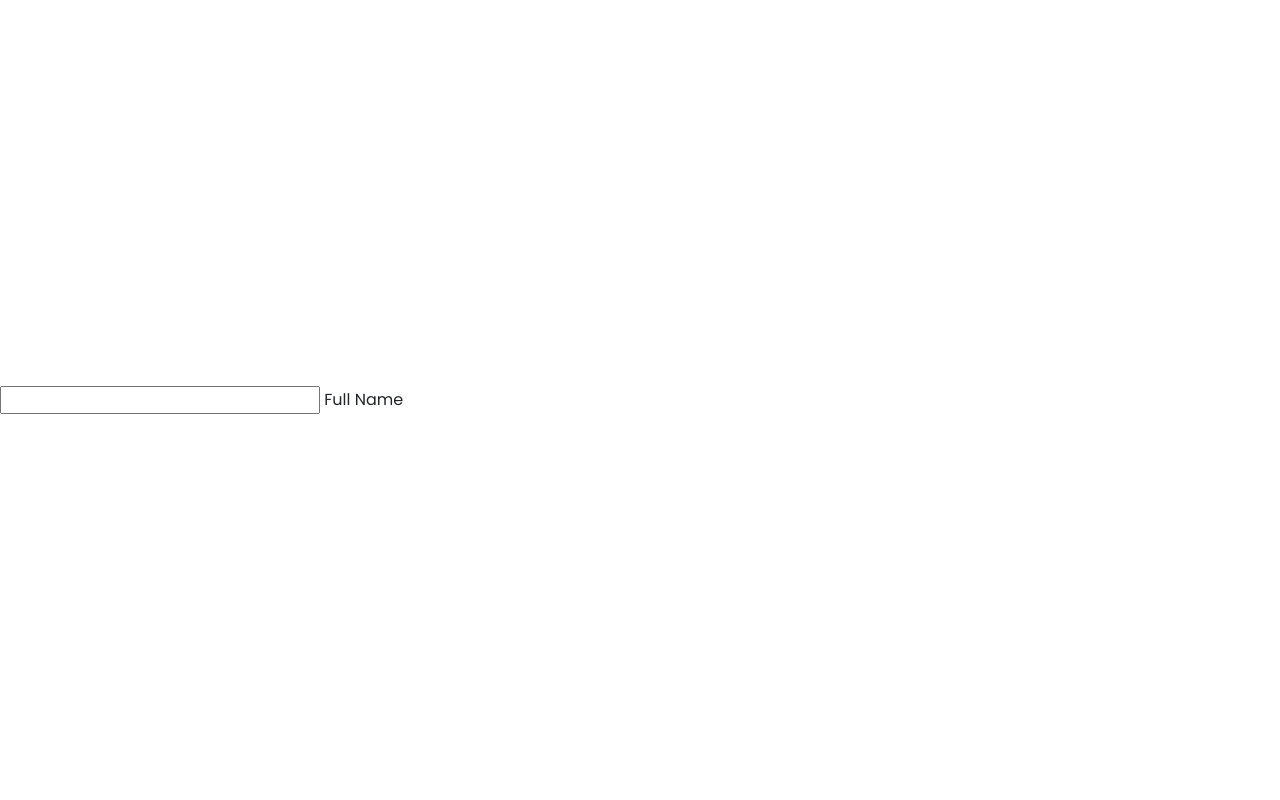
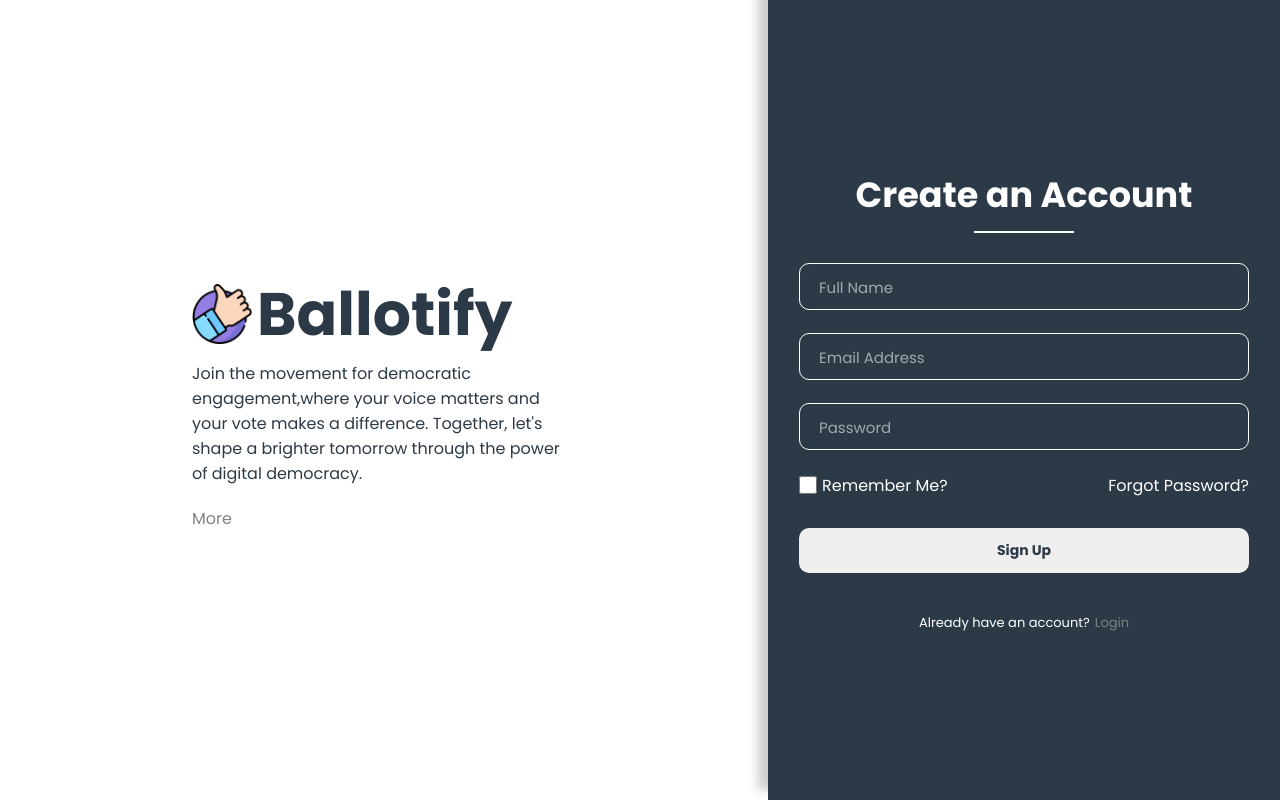
Before and after one commit to harshitaphadtare/Ballotify, a PHP site: page / in a window 1280 px wide. Before the commit the page is almost empty. Run offline with PHP 8.4, Linux system fonts and the light colour scheme.

Commit message:
login and signup pages style added

```diff
--- a/index.php
+++ b/index.php
@@ -5,47 +5,92 @@
     <meta name="viewport" content="width=device-width, initial-scale=1.0">
     <title>Ballotify</title>
     <link rel="stylesheet" href="./style/login.css">
-    <link href="https://cdn.jsdelivr.net/npm/bootstrap@5.3.3/dist/css/bootstrap.min.css" rel="stylesheet" integrity="sha384-QWTKZyjpPEjISv5WaRU9OFeRpok6YctnYmDr5pNlyT2bRjXh0JMhjY6hW+ALEwIH" crossorigin="anonymous">
 </head>
 <body>
+    <section class="content">
+        <div class="logo">
+            <img height="60" src="./assets/positive-vote.png" alt="">
+            <h1>Ballotify</h1>
+        </div>
+        <div class="description">
+            <p>Join the movement for democratic engagement,where your voice matters and your vote makes a difference. Together, let's shape a brighter tomorrow through the power of digital democracy.</p>
+        </div>
+        <div class="more">
+            <a target="_blank" href="https://www.altamed.org/articles/5-reasons-why-you-should-vote">More</a>
+        </div>
+    </section>
 
-    <div class="input-group">
-        <div class="input-field">
-            <input type="text" id="" name="name">
-            <label class="labelLine" for="name">Full Name</label>
-        </div>
-    </div>
-<!--
-    <div class="backdrop"> -->
+    <section class="signup">
+        <h1 id="title">Create an Account</h1>
+        <div class="underline"></div>
+        <form action="">
+            <!-- input section -->
+            <div class="input-group">
+                <div class="input-field" id="nameField">
+                    <input type="text" required>
+                    <div class="labelLine">Full Name</div>
+                </div>
+                <div class="input-field">
+                    <input type="email" required>
+                    <div class="labelLine">Email Address</div>
+                </div>
+                <div class="input-field">
+                    <input type="password" required>
+                    <div class="labelLine">Password</div>
+                </div>
+            </div>
 
+            <!-- user help section -->
+            <div class="user-help">
+                <div class="checkmark">
+                    <input type="checkbox" id="check-remember" value="remember-me">
+                    <label for="remember-me"> Remember Me?</label>
+                </div>
 
-        <!-- <div class="left">
-            <div class="logo">
-                <img height="70px" width="70px" src="assets/raise-hand.png" alt="voting hands raised">
-                <h1 class="h1">Ballotify</h1>
-                <div class="underline"></div>
+                <div class="forgot-pass">
+                    <a href="#">Forgot Password?</a>
+                </div>
             </div>
-            <p class="details">
-                Join the movement for democratic engagement,where your voice matters and your vote makes a difference. Together, let's shape a brighter tomorrow through the power of digital democracy.
-            </p>
-        </div>
-        <div class="right">
-            <div class="form">
-                <h1>Sign Up</h1>
-                <form action="">
-                    <div class="input-group">
-                        <div class="input-field">
-                            <input type="text" required id="">
-                            <div class="labelLine">Full Name</div>
-                        </div>
-                    </div>
-                </form>
+
+            <!-- login/logout buttons -->
+            <button class="signup-btn" id="signupBtn">Sign Up</button>
+            <div class="nav-login">
+                <p id="form-type">Already have an account? </p><a href="#"  id="loginBtn">Login</a>
             </div>
-        </div> -->
-    <!-- </div> -->
 
+        </form>
+    </section>
 
+<script>
+    let signupBtn = document.getElementById("signupBtn");
+    let formType = document.getElementById("form-type");
+    let loginBtn = document.getElementById("loginBtn");
+    let nameField = document.getElementById("nameField");
+    let title = document.getElementById("title");
+    let isLoginForm = false;
+
+    loginBtn.onclick = function(){
+        if (isLoginForm) {
+            title.innerHTML = "Create an Account";
+            signupBtn.innerHTML = "Sign Up";
+            formType.innerHTML = "Already have an account?";
+            loginBtn.innerHTML = "Login";
+            isLoginForm = false;
+
+            nameField.style.maxHeight = "100px"; // Adjust the height to show the field
+            nameField.style.opacity = "1"; // Show the field
+        } else {
+            title.innerHTML = "Hi, Welcome Back!👋";
+            signupBtn.innerHTML = "Login";
+            formType.innerHTML = "Don't have an account?";
+            loginBtn.innerHTML = "Sign Up";
+            isLoginForm = true;
+
+            nameField.style.maxHeight = "0"; // Hide the field
+            nameField.style.opacity = "0"; // Hide the field
+        }
+    };
+</script>
 
 </body>
-<script src="https://cdn.jsdelivr.net/npm/bootstrap@5.3.3/dist/js/bootstrap.bundle.min.js" integrity="sha384-YvpcrYf0tY3lHB60NNkmXc5s9fDVZLESaAA55NDzOxhy9GkcIdslK1eN7N6jIeHz" crossorigin="anonymous"></script>
 </html>
--- a/style/login.css
+++ b/style/login.css
@@ -4,185 +4,197 @@
 *{
   margin: 0;
   padding: 0;
+  font-family: 'poppins',sans-serif;
   box-sizing: border-box;
-  font-family:"Poppins", sans-serif;
 }
 
 body{
-  background-color: coral;
+  min-height: 100vh;
   display: flex;
-  height: 100vh;
+}
+
+/* content section*/
+.content{
+  width: 60%;
+  color:#2C3A47;
+  display: flex;
+  flex-direction: column;
   justify-content: center;
+  align-items: flex-start;
+  padding-left: 15%;
+  padding-right: 15%;
+}
+
+.logo{
+  display: flex;
+  justify-content: flex-start;
   align-items: center;
+}
 
+.logo h1{
+  font-size: 60px;
+}
+.logo img{
+  margin-right: 5px;
+}
+
+.description{
+  margin-top: 2px;
+}
+
+.more{
+  margin-top: 20px;
+}
+.more a{
+  text-decoration: none;
+  color: grey;
+  transition: all 0.3s;
+}
+.more:hover a{
+  text-decoration:underline;
+  color: #2C3A47;
 }
 
 
-/*
-.left{
+/* signup form section*/
+.signup{
+  width: 40%;
   display: flex;
   flex-direction: column;
   justify-content: center;
   align-items: center;
-  background-color: white;
+  background-color: #2C3A47;
+  color: white;
+  box-shadow: -10px -10px 10px 0 rgba(0, 0, 0, 0.2);
 }
 
-.logo{
-  display: flex;
-  flex-direction: column;
-  justify-content: center;
-  align-items: center;
+.signup h1{
+  font-size: 35px;
 }
 
-.logo h1{
-  font-size: 65px;
+.underline{
+  height: 2px;
+  width: 100px;
+  background-color: white;
+  margin-bottom: 30px;
+  margin-top: 10px;
 }
 
-.details{
-  margin-top: 20px;
-  padding-inline: 25%;
-  opacity: 0.8;
-  font-size: 14px;
-  text-align: center;
+/* styling input label */
+.input-group{
+  width:450px ;
 }
-.underline{
-  width: 300px;
-  height: 2px;
-  background-color: #333;
-  opacity: 0.2;
-  margin-top: -2px;
-}
-
-.right{
-  background-color: coral;
-  display: flex;
-  justify-content: center;
-  align-items: center;
-  padding-inline: 7%;
-}
-.form{
-  height: 600px;
-  width:  450px;
-  background-color:white;
-  border-radius: 20px;
-  box-shadow:1px 4px 8px 1px rgba(0, 0, 0, 0.2) ;
-}
-form{
-  display: flex;
-  flex-direction: column;
-  align-items: center;
-  justify-content: center;
-  height: 550px;
-}
-.input-group{
-  width: 400px;
-}
-
 .input-field{
   position: relative;
   height: 30px;
-  line-height: 30px;
+  line-height: 40px;
+  margin-bottom:40px;
+  outline: none;
+  font-size: 15px;
+  transition: all 0.5s ease;
 }
 
-input{
+.input-group input{
   position: absolute;
-  width: 350%;
-  outline: none;
-  font-size: 2.2em;
+  width: 100%;
   padding: 0 15px;
-  line-height: 30px;
+  line-height: 45px;
   border-radius: 10px;
-  border: 2px solid #333;
-  background-color: transparent;
+  border: 1px solid white;
+  background: transparent;
   transition: 0.1s ease;
   z-index: 1111;
 }
 
 .labelLine{
   position: absolute;
-  color: #333;
-  padding: 0 25px;
-  margin: 0 20px;
+  font-size: 1em;
+  color: rgba(255, 255, 255, 0.56);
+  padding-inline: 10px;
+  padding-top: 5px;
+  margin: 0 10px;
+  background-color: #2C3A47;
   transition: 0.2s ease;
 }
 
-
-@media screen and (max-width: 1000px) {
-  .logo h1{
-    font-size: 50px;
-  }
-  .underline{
-    width: 200px;
+input:focus,
+input:valid{
+  outline: none;
+  color:#F8EFBA ;
+  border: 3px solid #F8EFBA;
 }
 
-  .details{
-    font-size: 13px;
-  }
-  .right{
-    padding-inline: 5%;
+input:focus + .labelLine,
+input:valid + .labelLine{
+  color:#F8EFBA ;
+  height: 30px;
+  line-height: 30px;
+  transform: translate(-7px,-20px) scale(0.88);
+  z-index: 1111;
 }
 
-  .form{
-    height: 500px;
-    width:  350px;
+/* user help section */
+.user-help{
+  display: flex;
+  justify-content: space-between;
+}
+.checkmark{
+  display: flex;
+  align-items: center;
+}
+#check-remember{
+  height: 18px;
+  width: 18px;
+  margin-right: 5px;
+  cursor: pointer;
 }
 
+.forgot-pass a{
+  color: white;
+  text-decoration: none;
+  transition: all 0.3s;
+}
+.forgot-pass:hover a{
+  color: rgb(255, 158, 158);
+  text-decoration: none;
 }
 
-@media screen and (max-width: 800px) {
-  .logo h1{
-    font-size: 30px;
-  }
-  .underline{
-    width: 150px;
-  }
-  .left{
-    margin-inline: -100px;
-  }
-  .details{
-    font-size: 13px;
-  }
-  .right{
-    padding-inline: 5%;
-    background-color:white ;
-  }
-  .form{
-    height: 450px;
-    width:  350px;
-    background-color:coral ;
+/* login/logout buttons */
+
+.signup-btn{
+  margin-top: 30px;
+  height: 45px;
+  width: 100%;
+  border-radius: 10px;
+  border: none;
+  color: #2C3A47;
+  font-weight: bold;
+  font-size: 14px;
+  transition: all 0.3s;
 }
 
+.signup-btn:hover{
+  background-color: #82589F;
+  color: white;
+  cursor: pointer;
+  box-shadow: 0 6px 20px 0 rgba(255, 255, 255, 0.1);
 }
 
-@media screen and (max-width: 600px) {
-  .backdrop{
-    padding: 40px 10px;
+.nav-login{
+  margin-top: 40px;
+  font-size: 13px;
   display: flex;
-    flex-direction: column;
+  justify-content: center;
 }
 
-  .logo h1{
-    font-size: 45px;
-  }
-  .logo img{
-    height: 50px;
-    width: 50px;
-  }
-  .underline{
-    width: 200px;
+.nav-login a{
+  color: grey;
+  margin-left: 5px;
+  text-decoration: none;
+  transition: all 0.3s;
 }
 
-  .details{
-    font-size: 12px;
+.nav-login a:hover{
+  color: #F8EFBA;
+  font-weight: bold;
 }
-  .right{
-    padding: 40px 40px;
-    margin-top: 20px;
-  }
-
-  .form{
-    height: 400px;
-    width:  450px;
-  }
-
-} */
```
Also changed, not shown: README.md (deleted), admin/raise-hand.png (deleted), assets/positive-vote.png (renamed from admin/positive-vote.png). Lines whose indentation alone changed are shown as unchanged.
